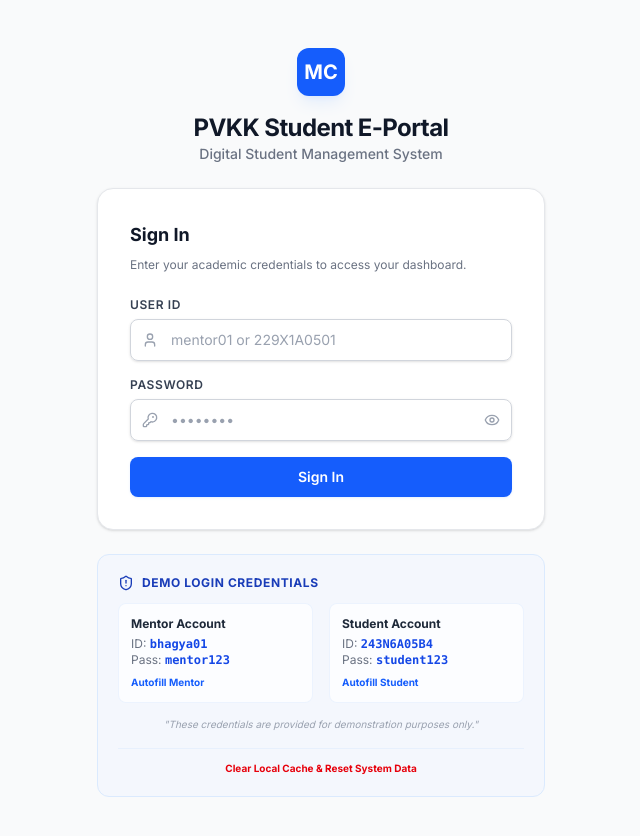
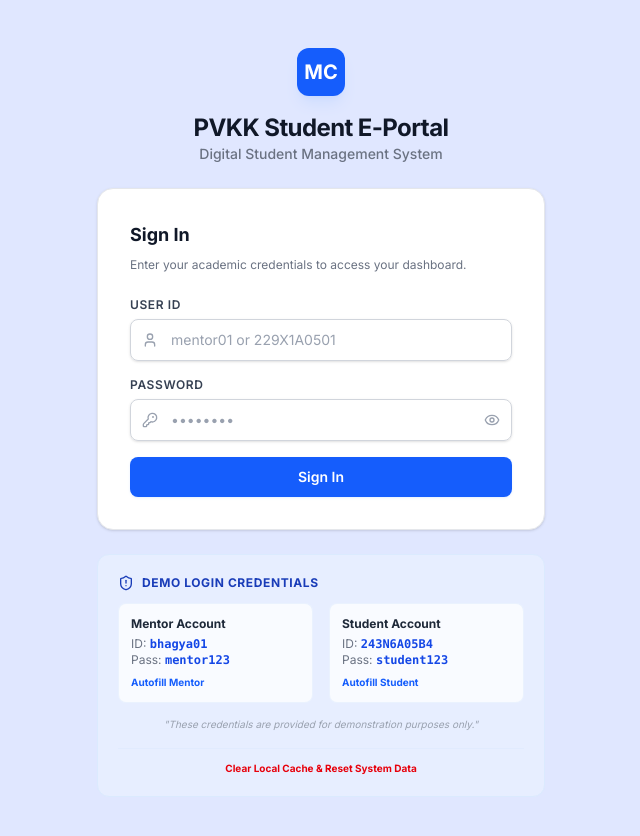
Before and after one commit to Mohammed-Rizwaan/Student-E-Portal, a React (Vite) app: page /login in a window 1280 px wide. Shown: the top 836 px of the page, without its empty margins (319-959 px from the left). Built offline with nearby package versions, Linux system fonts and the light colour scheme.

Commit message:
feat: implement authentication pages, route guards, and layout structures for the dashboard system

```diff
--- a/src/components/layout/RouteGuards.jsx
+++ b/src/components/layout/RouteGuards.jsx
@@ -7,7 +7,7 @@
 
   if (loading) {
     return (
-      <div className="flex h-screen w-screen items-center justify-center bg-gray-50">
+      <div className="flex h-screen w-screen items-center justify-center bg-indigo-100">
         <div className="h-8 w-8 animate-spin rounded-full border-4 border-blue-600 border-t-transparent"></div>
       </div>
     );
@@ -29,7 +29,7 @@
 
   if (loading) {
     return (
-      <div className="flex h-screen w-screen items-center justify-center bg-gray-50">
+      <div className="flex h-screen w-screen items-center justify-center bg-indigo-100">
         <div className="h-8 w-8 animate-spin rounded-full border-4 border-blue-600 border-t-transparent"></div>
       </div>
     );
--- a/src/index.css
+++ b/src/index.css
@@ -7,7 +7,7 @@
 
 @layer base {
   body {
-    @apply bg-gray-50 text-gray-900 font-sans antialiased;
+    @apply bg-indigo-100 text-gray-900 font-sans antialiased;
     font-family: 'Inter', sans-serif;
   }
 }
--- a/src/layouts/DashboardLayout.jsx
+++ b/src/layouts/DashboardLayout.jsx
@@ -7,7 +7,7 @@
   const [sidebarOpen, setSidebarOpen] = useState(false);
 
   return (
-    <div className="flex h-screen w-screen overflow-hidden bg-gray-50">
+    <div className="flex h-screen w-screen overflow-hidden bg-indigo-100">
       {/* Sidebar Navigation */}
       <Sidebar
         isOpen={sidebarOpen}
--- a/src/pages/Login.jsx
+++ b/src/pages/Login.jsx
@@ -63,7 +63,7 @@
   };
 
   return (
-    <div className="flex min-h-screen w-screen flex-col items-center justify-center bg-gray-50 px-4 py-12">
+    <div className="flex min-h-screen w-screen flex-col items-center justify-center bg-indigo-100 px-4 py-12">
       {/* Brand logo details */}
       <div className="mb-6 flex flex-col items-center">
         <div className="flex h-12 w-12 items-center justify-center rounded-xl bg-blue-600 text-white font-extrabold text-xl shadow-lg shadow-blue-500/10">
--- a/src/pages/NotFound.jsx
+++ b/src/pages/NotFound.jsx
@@ -20,7 +20,7 @@
   };
 
   return (
-    <div className="flex min-h-screen w-screen flex-col items-center justify-center bg-gray-50 px-4">
+    <div className="flex min-h-screen w-screen flex-col items-center justify-center bg-indigo-100 px-4">
       <div className="flex h-16 w-16 items-center justify-center rounded-2xl bg-blue-50 text-blue-600 shadow-md shadow-blue-500/5">
         <Compass size={32} />
       </div>
--- a/src/pages/Unauthorized.jsx
+++ b/src/pages/Unauthorized.jsx
@@ -20,7 +20,7 @@
   };
 
   return (
-    <div className="flex min-h-screen w-screen flex-col items-center justify-center bg-gray-50 px-4">
+    <div className="flex min-h-screen w-screen flex-col items-center justify-center bg-indigo-100 px-4">
       <div className="flex h-16 w-16 items-center justify-center rounded-2xl bg-red-50 text-red-600 shadow-md shadow-red-500/5">
         <ShieldX size={32} />
       </div>
```
